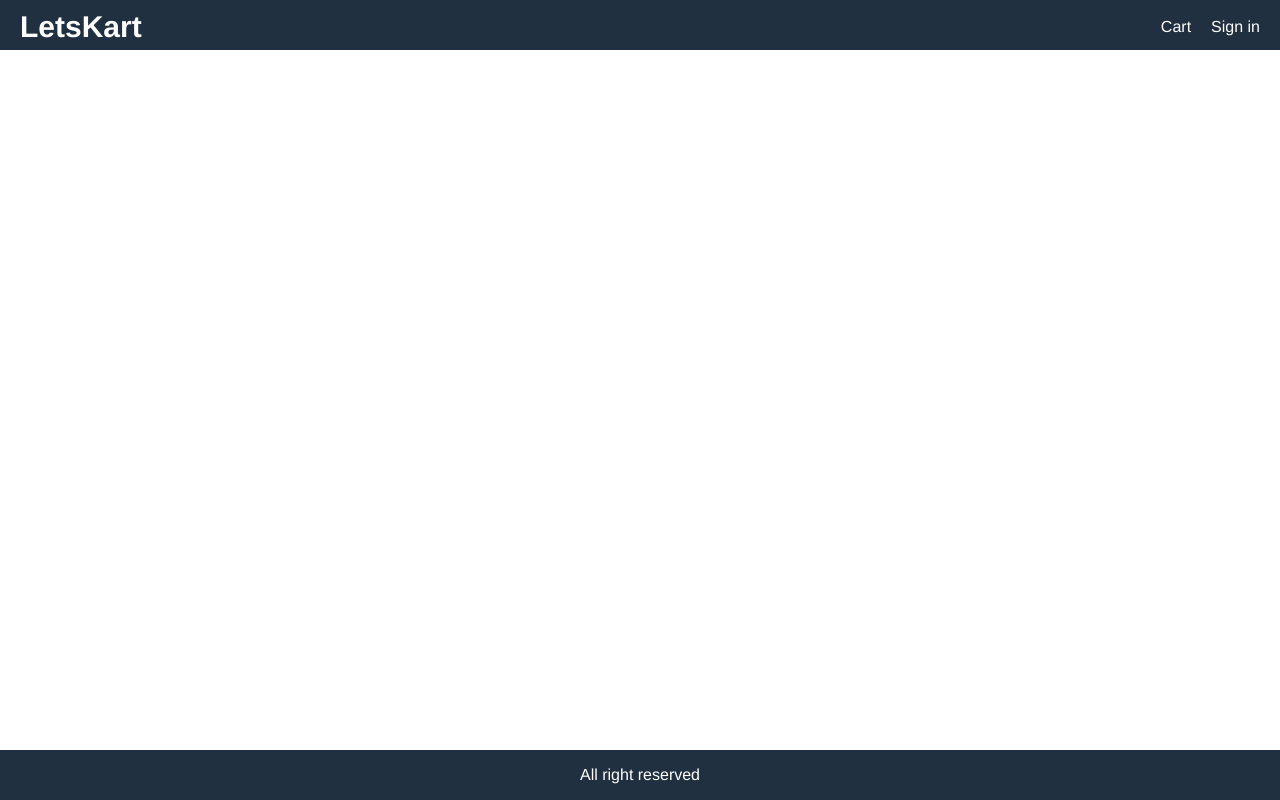
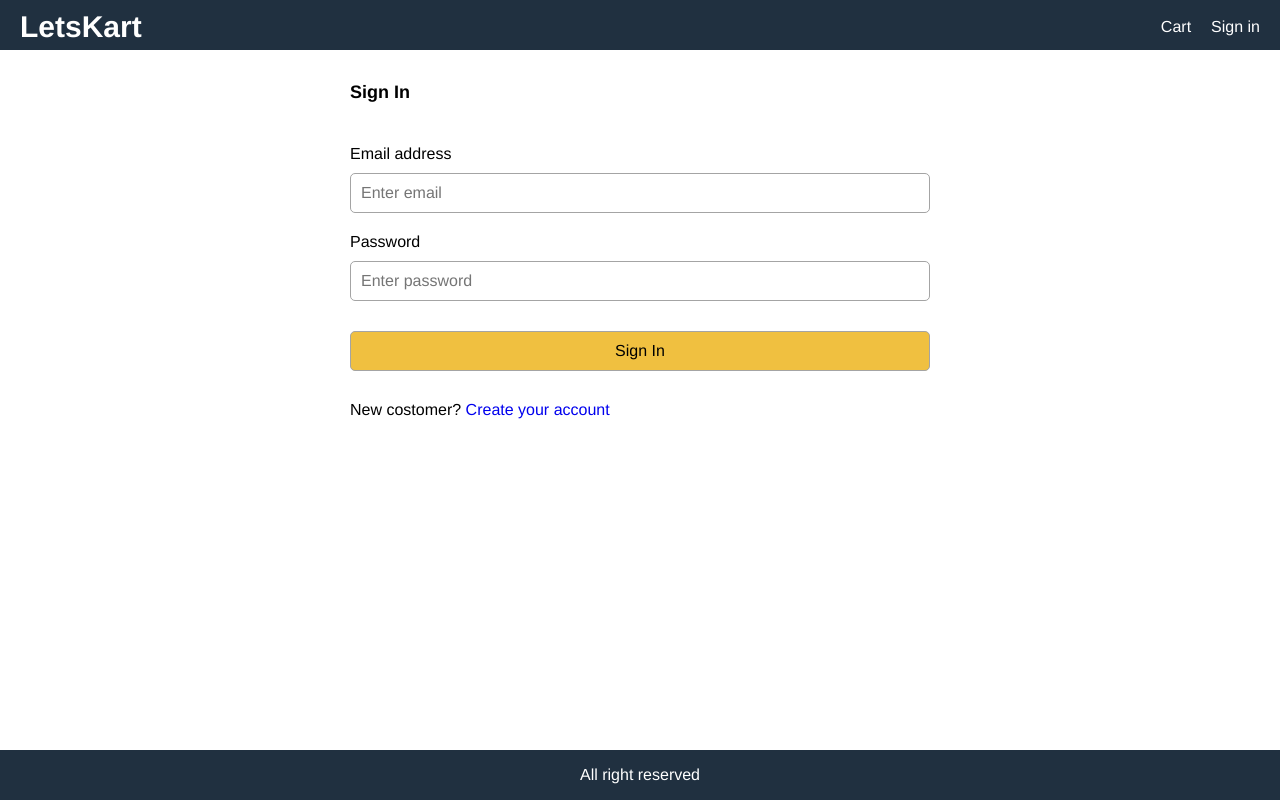
Before and after one commit to Suraj-tech20/LetsKart, a React (Create React App) app in the folder frontend/: page /signin in a window 1280 px wide. Built offline with nearby package versions, Linux system fonts and the light colour scheme.

Commit message:
Adding Signin screen in frontend

```diff
--- a/frontend/src/App.js
+++ b/frontend/src/App.js
@@ -4,6 +4,7 @@
 import CartScreen from './screens/CartScreen';
 import HomeScreen from './screens/HomeScreen';
 import ProductScreen from './screens/ProductScreen';
+import SigninScreen from './screens/SigninScreen';
 
 function App() {
   const cart = useSelector(state => state.cart);
@@ -26,6 +27,7 @@
           <main>
             <Route path="/cart/:id?" component={CartScreen}></Route>
             <Route exact path='/' component={HomeScreen}></Route>
+            <Route path="/signin" component={SigninScreen}></Route>
             <Route exact path="/product/:id" component={ProductScreen}></Route>
           </main>
           <footer className="row center">
--- a/frontend/src/index.css
+++ b/frontend/src/index.css
@@ -224,3 +224,22 @@
     background-color: #ffe0e0e0;
     margin: 1.5rem;
 }
+
+
+/* Form */
+
+.form {
+    max-width: 60rem;
+    margin: 0 auto;
+}
+
+.form>div {
+    display: flex;
+    flex-direction: column;
+    margin: 1rem;
+}
+
+.form label {
+    margin: 1rem 0;
+    display: block;
+}
--- /dev/null
+++ b/frontend/src/screens/SigninScreen.js
@@ -0,0 +1,45 @@
+import React, { useState } from 'react';
+import { Link } from 'react-router-dom';
+
+export default function SigninScreen() {
+    const [email, setEmail] = useState('');
+    const [password, setPassword] = useState('');
+    const submitHandler = (e) => {
+        e.preventDafault();
+        // ToDo: singin action
+    }
+    return (
+        <div>
+            <form action="" className="form" onSubmit={submitHandler}>
+                <div>
+                    <h1>Sign In</h1>
+                </div>
+                <div className="">
+                    <label htmlFor="email">Email address</label>
+                    <input type="email" id="email"
+                        placeholder="Enter email"
+                        required onChange={e => setEmail(e.target.value)}
+                    />
+                </div>
+                <div className="">
+                    <label htmlFor="password">Password</label>
+                    <input type="password" id="password"
+                        placeholder="Enter password"
+                        required onChange={e => setPassword(e.target.value)}
+                    />
+                </div>
+                <div>
+                    <label />
+                    <button className="primary" type="submit">Sign In</button>
+
+                </div>
+                <div>
+                    <label />
+                    <div>
+                        New costomer? <Link to="/register">Create your account</Link>
+                    </div>
+                </div>
+            </form>
+        </div>
+    )
+}
--- a/package.json
+++ b/package.json
@@ -19,8 +19,10 @@
     "homepage": "https://github.com/Suraj-tech20/LetsKart#readme",
     "dependencies": {
         "bcryptjs": "^2.4.3",
+        "dotenv": "^10.0.0",
         "express": "^4.17.1",
         "express-async-handler": "^1.1.4",
+        "jsonwebtoken": "^8.5.1",
         "mongoose": "^5.12.13",
         "react-redux": "^7.2.4",
         "redux": "^4.1.0",
```
Also changed, not shown: 2 other files (tests, documents, lock files or other folders).
